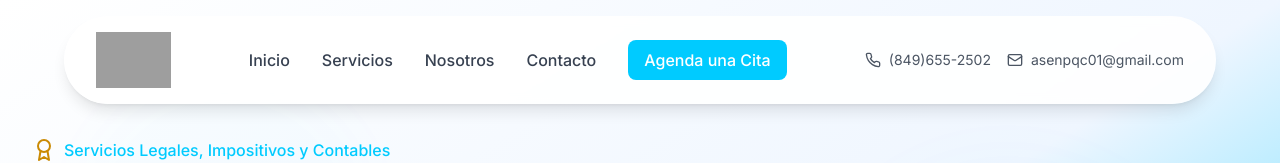
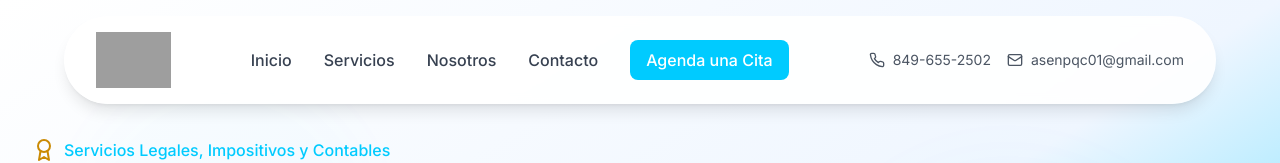
Before and after one commit to SlummyFurball/ASENP, a React (Vite) app in the folder project/: page / in a window 1280 px wide. Shown: the top 163 px of the page. Built offline with nearby package versions, Linux system fonts and the light colour scheme; grey boxes are pictures that could not be loaded.

Commit message:
Update Header.tsx telefono 1

```diff
--- a/project/src/components/Header.tsx
+++ b/project/src/components/Header.tsx
@@ -60,7 +60,7 @@ const Header = () => {
           }`}>
             <div className="flex items-center space-x-2 text-sm text-gray-600 hover:text-brand-blue transition-colors">
               <Phone className="w-4 h-4" />
-              <span>(849)655-2502</span>
+              <span>849-655-2502</span>
             </div>
             <div className="flex items-center space-x-2 text-sm text-gray-600 hover:text-brand-blue transition-colors">
               <Mail className="w-4 h-4" />
```
